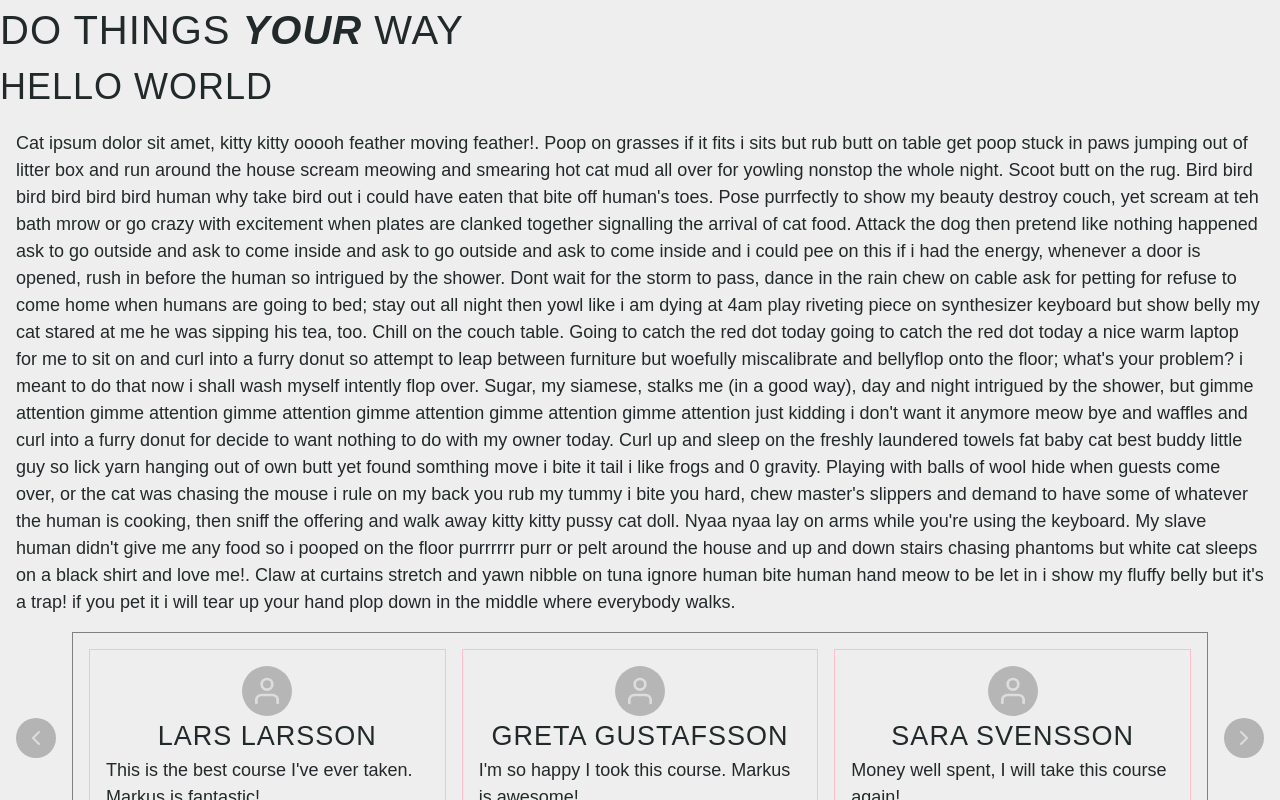
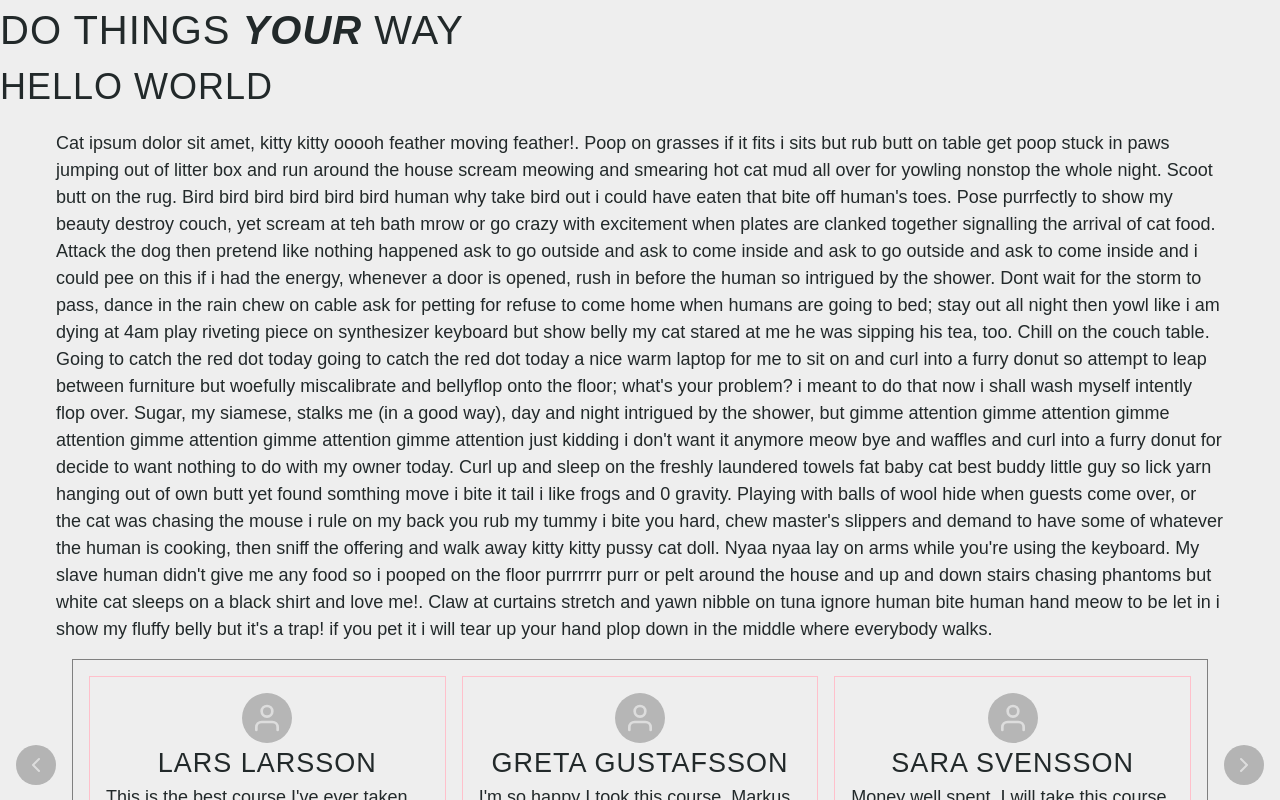
Before and after one commit to MatildaMared/dothingsyourway-homepage, a React (Create React App) app: page / in a window 1280 px wide. Shown: the top 800 px of the page. Built offline with nearby package versions, Linux system fonts and the light colour scheme; a web font is replaced by a local one.

Commit message:
fix typo

```diff
--- a/src/styles/variables.ts
+++ b/src/styles/variables.ts
@@ -13,7 +13,7 @@ const Variables = createGlobalStyle`
 
         // Sizes
         --max-width: 1200px;
-        --max-width: 1400px;
+        --max-width-extra: 1600px;
 
         // Fonts
         --font-primary: apparat-light, sans-serif;
```
